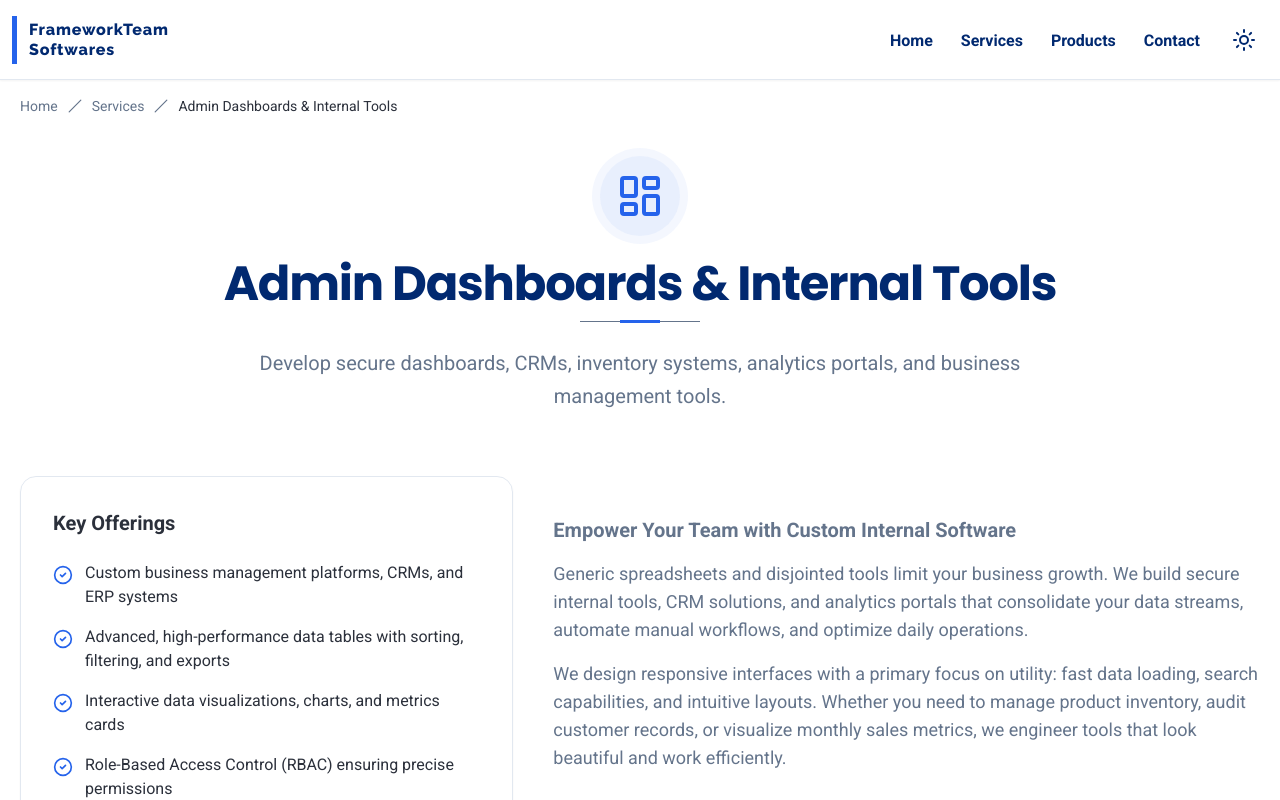
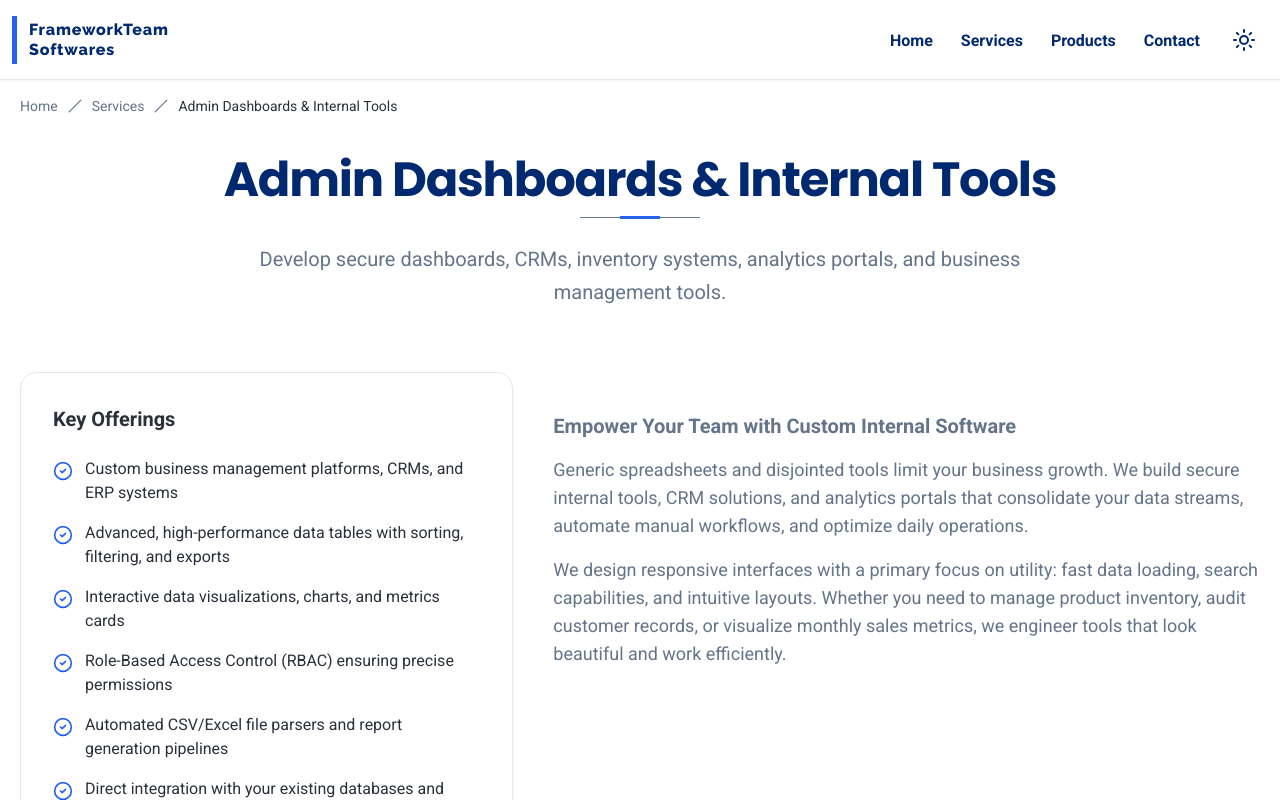
Before and after one commit to ChauhanJaved/frameworkteam, a Next.js app: page /admin-dashboards-internal-tools in a window 1280 px wide. Shown: the top 800 px of the page. Built offline with nearby package versions, Linux system fonts and the light colour scheme.

Commit message:
services pages update

```diff
--- a/src/app/[slug]/page.tsx
+++ b/src/app/[slug]/page.tsx
@@ -8,21 +8,6 @@ import {
   Slash,
   SquareArrowOutUpRight,
   ArrowRight,
-  Laptop,
-  ShoppingBag,
-  Layers,
-  LayoutDashboard,
-  Rocket,
-  Globe,
-  Settings,
-  Lock,
-  CreditCard,
-  Webhook,
-  Database,
-  Atom,
-  Gauge,
-  RefreshCw,
-  Brain,
   Plus,
   Minus
 } from "lucide-react";
@@ -44,24 +29,6 @@ import {
 import BreadcrumbNextLink from "@/components/breadcrumb-next-link";
 import ProductImageWebApp from "@/components/product-image-web-app";
 
-// Icon mapping dictionary for service details
-const iconMap: Record<string, React.ComponentType<{ className?: string }>> = {
-  Laptop,
-  ShoppingBag,
-  Layers,
-  LayoutDashboard,
-  Rocket,
-  Globe,
-  Settings,
-  Lock,
-  CreditCard,
-  Webhook,
-  Database,
-  Atom,
-  Gauge,
-  RefreshCw,
-  Brain
-};
 
 export async function generateStaticParams() {
   const productPaths = portfolioItems.map((item) => ({ slug: item.id }));
@@ -321,12 +288,6 @@ export default async function Page({ params }: Props) {
           <article className="container mx-auto px-5 py-10 xl:max-w-screen-xl">
             {/* Header section */}
             <header className="flex flex-col items-center text-center">
-              <div className="inline-flex items-center justify-center p-4 rounded-full bg-primary/10 text-primary mb-6 ring-8 ring-primary/5">
-                {(() => {
-                  const IconComp = iconMap[serviceItem.iconName] || Laptop;
-                  return <IconComp className="size-12" />;
-                })()}
-              </div>
               <SectionHeader
                 caption={serviceItem.title}
               />
```
